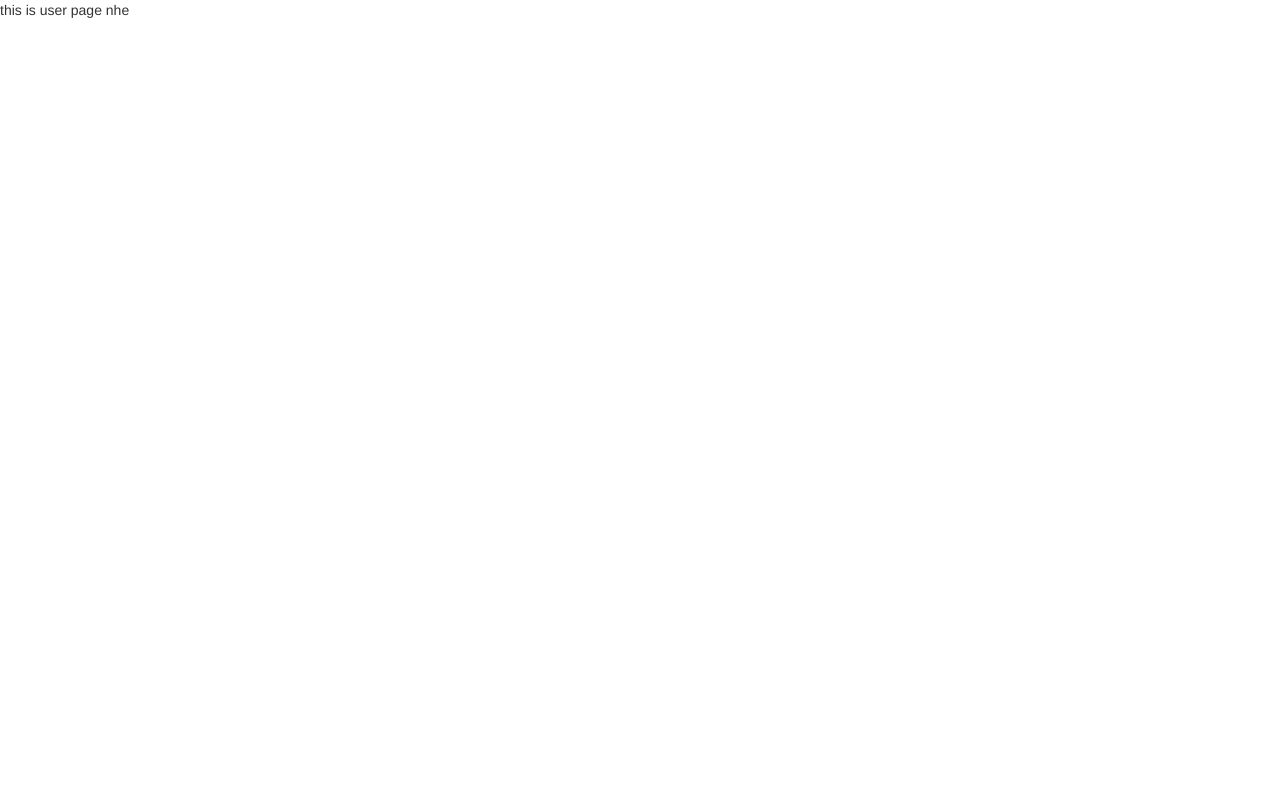
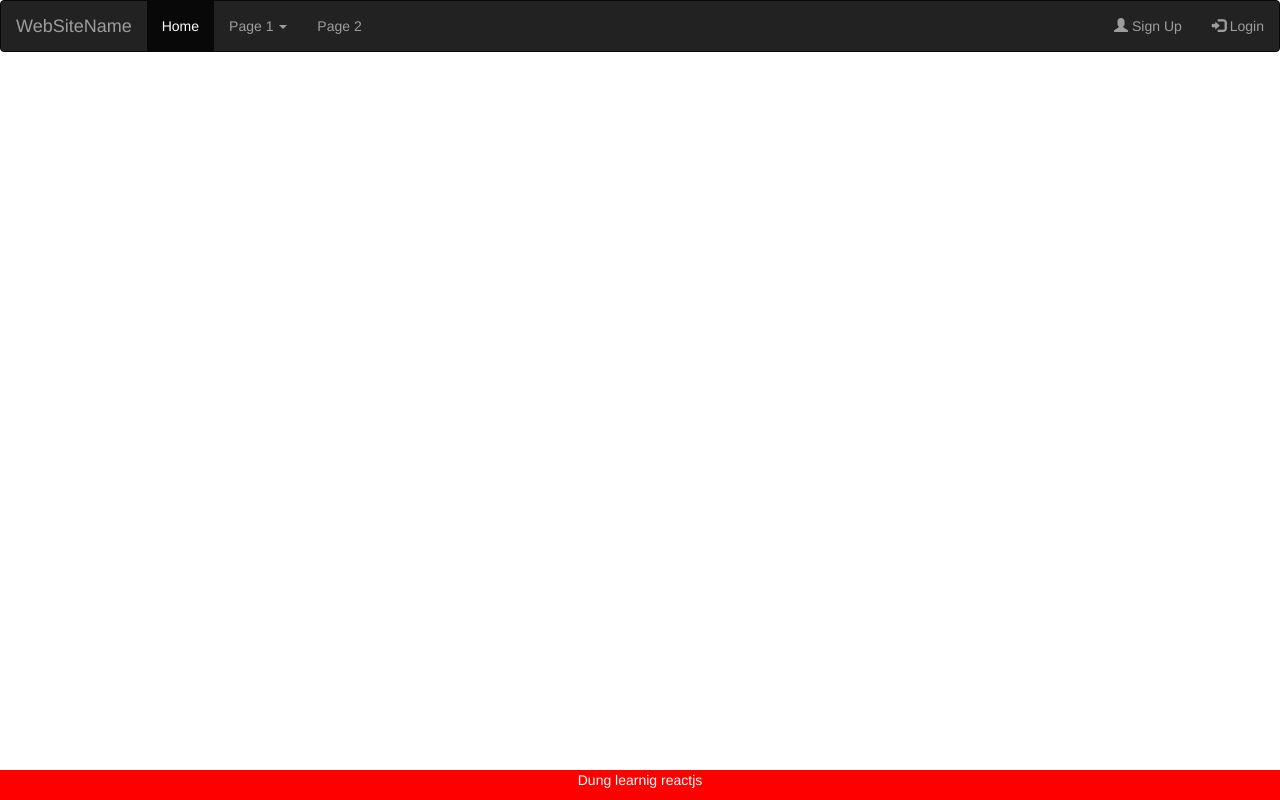
Before and after one commit to HuuDungg/learnReact, a React (Vite) app: page /users in a window 1280 px wide. Built offline with nearby package versions, Linux system fonts and the light colour scheme.

Commit message:
outlet in reacjs

```diff
--- a/src/layout/footer.jsx
+++ b/src/layout/footer.jsx
@@ -1,7 +1,7 @@
 const Footer = () =>{
     return(
         <>
-            <div class="footer">
+            <div className="footer">
                 <p>Dung learnig reactjs</p>
             </div>
         </>
--- a/src/page/login.jsx
+++ b/src/page/login.jsx
@@ -1,11 +1,7 @@
-import Header from "../layout/header"
-import Footer from "../layout/footer"
 const LoginPage = () =>{
     return (
         <>
-            <Header></Header>
             <div>this is login page hihi</div>
-            <Footer></Footer>
         </>
     )
 }
--- a/src/page/users.jsx
+++ b/src/page/users.jsx
@@ -1,7 +1,12 @@
+import { Outlet } from 'react-router-dom';
+import Header from '../layout/header';
+import Footer from '../layout/footer';
 const UserPage = () =>{
     return(
         <>
-            <div>this is user page nhe</div>
+            <Header></Header>
+            <Outlet></Outlet>
+            <Footer></Footer>
         </>
     )
 }
```
Also changed, not shown: src/main.jsx (+15 -11 lines).
